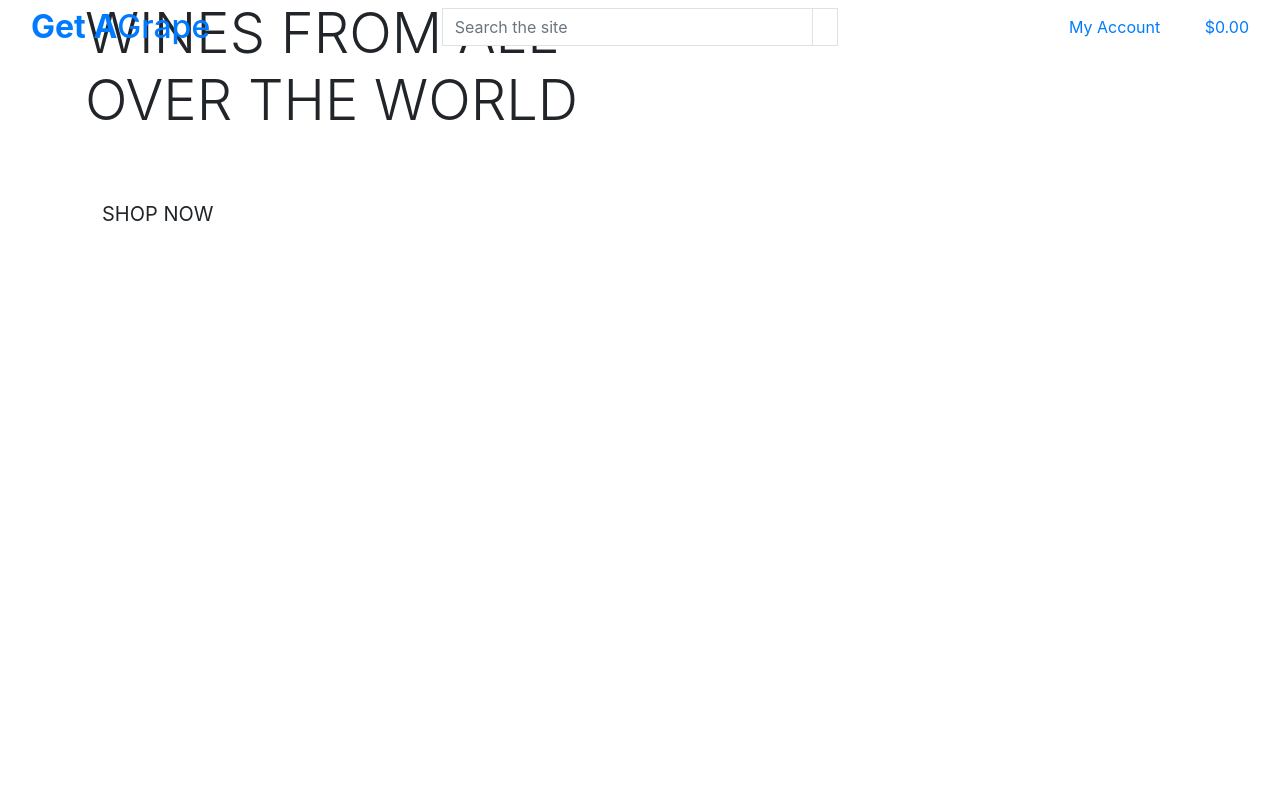
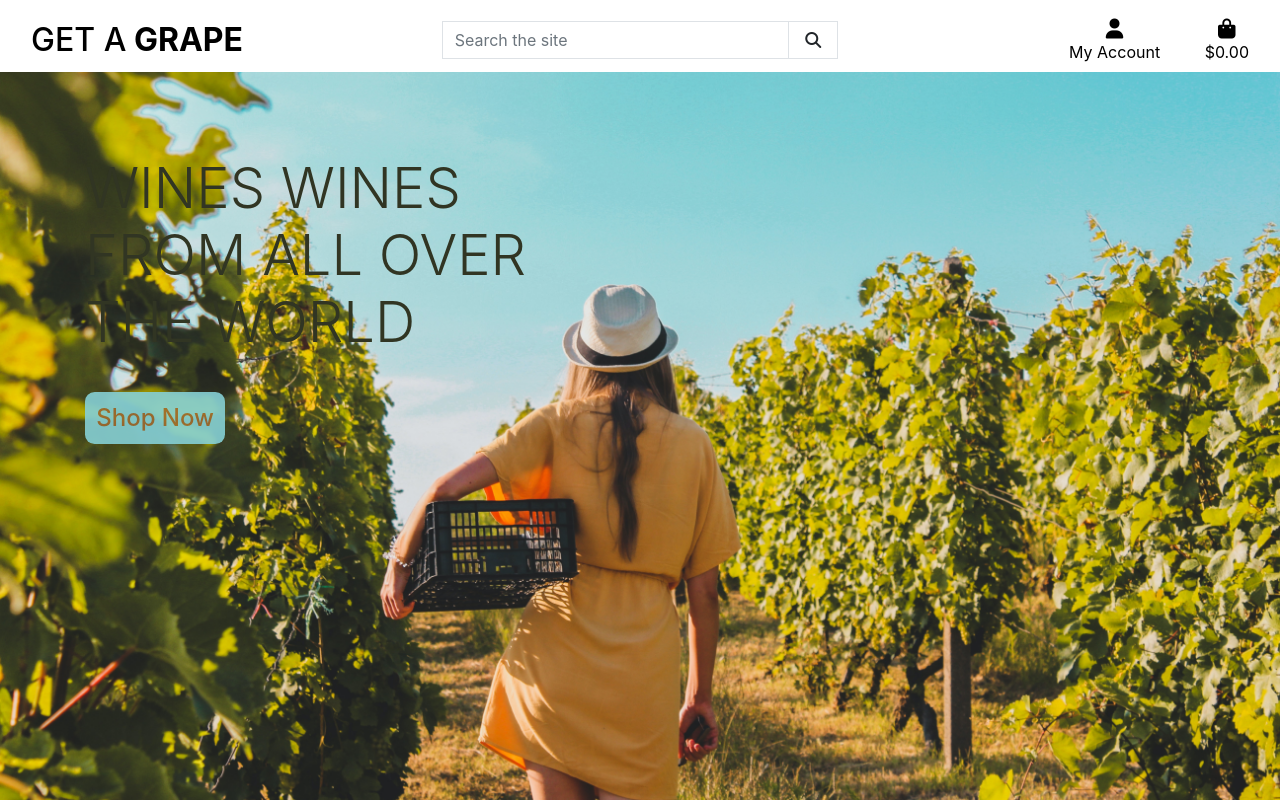
Before and after one commit to darco31/get_a_grape, a Django app: page / in a window 1280 px wide. Run offline with Django 3.2, Linux system fonts and the light colour scheme; some libraries are stand-ins or nearby versions.

Commit message:
Add image to home page and setup testing for some custom colors other than using bootstrap for CSS

```diff
--- a/get_a_grape/settings.py
+++ b/get_a_grape/settings.py
@@ -138,6 +138,10 @@
 # https://docs.djangoproject.com/en/3.2/howto/static-files/
 
 STATIC_URL = '/static/'
+STATICFILES_DIRS = (os.path.join(BASE_DIR, 'static'),)
+
+MEDIA_URL = '/media/'
+MEDIA_ROOT = os.path.join(BASE_DIR, 'media')
 
 # Default primary key field type
 # https://docs.djangoproject.com/en/3.2/ref/settings/#default-auto-field
--- a/get_a_grape/urls.py
+++ b/get_a_grape/urls.py
@@ -1,9 +1,11 @@
 from django.contrib import admin
 from django.urls import path, include
+from django.conf import settings
+from django.conf.urls.static import static
 
 
 urlpatterns = [
     path('admin/', admin.site.urls),
     path('accounts/', include('allauth.urls')),
     path('', include('home.urls')),
-]
+] + static(settings.MEDIA_URL, document_root=settings.MEDIA_ROOT)
--- a/home/templates/home/index.html
+++ b/home/templates/home/index.html
@@ -13,10 +13,11 @@
 <div class="container h-100">
     <div class="row h-100">
         <div class="col-7 col-md-6 my-auto">
-            <h1 class="display-4 logo-font text-black">WINES FROM ALL OVER THE WORLD</h1>
+            <h1 class="display-4 logo-font"><span>WINES</span> WINES <span>FROM </span>ALL OVER THE
+                <span>WORLD</span></h1>
             <div class="my-5">
                 <h4>
-                    <a href="" class="shop-now-button btn btn-lg rounded-0 text-uppercase py-3">Shop Now</a>
+                    <a href="" class="shop-now-button shop-now-text">Shop Now</a>
                 </h4>
             </div>
         </div>
--- /dev/null
+++ b/static/css/base.css
@@ -0,0 +1,93 @@
+@import url('https://fonts.googleapis.com/css2?family=Poppins&family=Roboto:wght@400;500&display=swap');
+
+html {
+    height: 100%;
+}
+
+body {
+    background: url('/media/home-page.jpg') no-repeat center center fixed;
+    background-size: cover;
+    height: calc(100vh - 164px);
+    color: #555;
+    font-family: 'Roboto', sans-serif;
+}
+
+/* from Bulma */
+.icon {
+    align-items: center;
+    display: inline-flex;
+    justify-content: center;
+    height: 1.5rem;
+    width: 1.5rem;
+}
+
+.logo-font {
+    text-transform: uppercase;
+    color: #313523;
+}
+
+.main-logo-link {
+    width: fit-content;
+    font-weight: bold;
+}
+
+.shop-now-button {
+    background: #85d0d5;
+    padding: 0.7rem;
+    border-radius: 0.6rem;
+    color: white;
+    min-width: 260px;
+    opacity: 0.9;
+}
+
+.shop-now-text {
+    text-decoration: none;
+    color: #9e6a30;
+}
+
+.btn-black {
+    background: black;
+    color: white;
+}
+
+.shop-now-button:hover,
+.shop-now-button:active,
+.shop-now-button:focus,
+.btn-black:hover,
+.btn-black:active,
+.btn-black:focus {
+    background: #313523;
+    color: white;
+}
+
+.text-black {
+    color: #000 !important;
+}
+
+.border-black {
+    border: 1px solid black !important;
+}
+
+/* -------------------------------- Media Queries */
+
+/* Slightly larger container on xl screens */
+@media (min-width: 1200px) {
+    .container {
+        max-width: 80%;
+    }
+}
+
+/* fixed top navbar only on medium and up */
+@media (min-width: 992px) {
+    .fixed-top-desktop-only {
+        position: fixed;
+        top: 0;
+        right: 0;
+        left: 0;
+        z-index: 1030;
+    }
+
+    .header-container {
+        padding-top: 164px;
+    }
+}
--- a/templates/base.html
+++ b/templates/base.html
@@ -22,6 +22,9 @@
     {% endblock %}
 
     {% block corecss %}
+    <link rel="stylesheet" href="https://cdnjs.cloudflare.com/ajax/libs/font-awesome/6.1.1/css/all.min.css" integrity="sha512-KfkfwYDsLkIlwQp6LFnl8zNdLGxu9YAA1QvwINks4PhcElQSvqcyVLLD9aMhXd13uQjoXtEKNosOWaZqXgel0g==" crossorigin="anonymous" referrerpolicy="no-referrer" />
+    <link rel="stylesheet" href="{% static 'css/base.css' '%}">
+
     <!-- Bootstrap CSS -->
     <link rel="stylesheet" href="https://cdn.jsdelivr.net/npm/bootstrap@4.6.1/dist/css/bootstrap.min.css" integrity="sha384-zCbKRCUGaJDkqS1kPbPd7TveP5iyJE0EjAuZQTgFLD2ylzuqKfdKlfG/eSrtxUkn" crossorigin="anonymous">
     {% endblock %}
@@ -37,10 +40,10 @@
 
 <body>
     <header class="container-fluid fixed-top">
-        <div class="row">
+        <div id="topnav" class="row bg-white pt-lg-2 d-none d-lg-flex">
             <div class="col-12 col-lg-4 my-auto py-1 py-lg-0 text-center text-lg-left">
                 <a href="{% url 'home' %}" class="nav-link main-logo-link">
-                    <h2 class="logo-font text-black my-0"><strong>Get A</strong>Grape</h2>
+                    <h2 class="logo-font text-black my-0">Get A<strong> Grape</strong> </h2>
                 </a>
             </div>
             <!-- Form for the search box on home page -->
```
Also changed, not shown: media/home-page.jpg (added).
